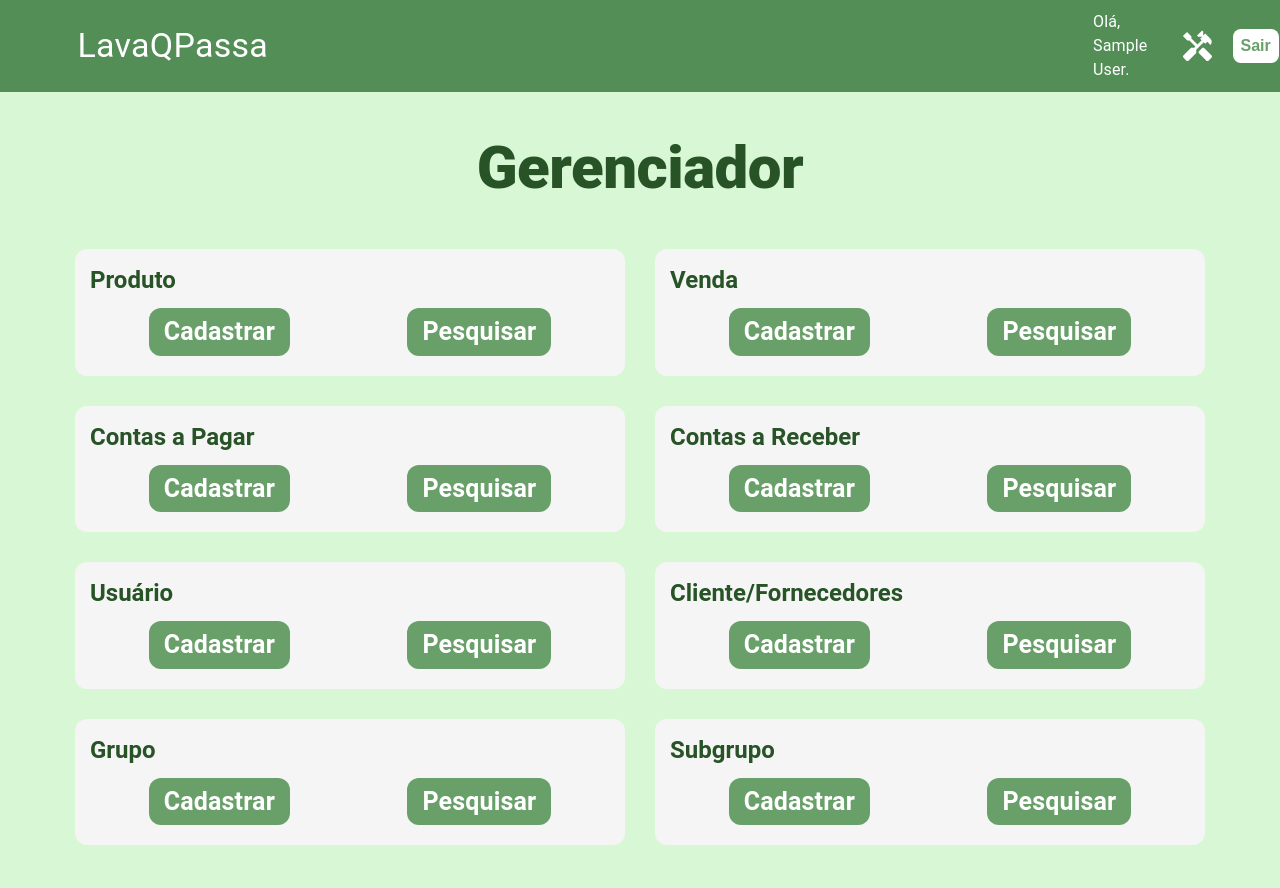
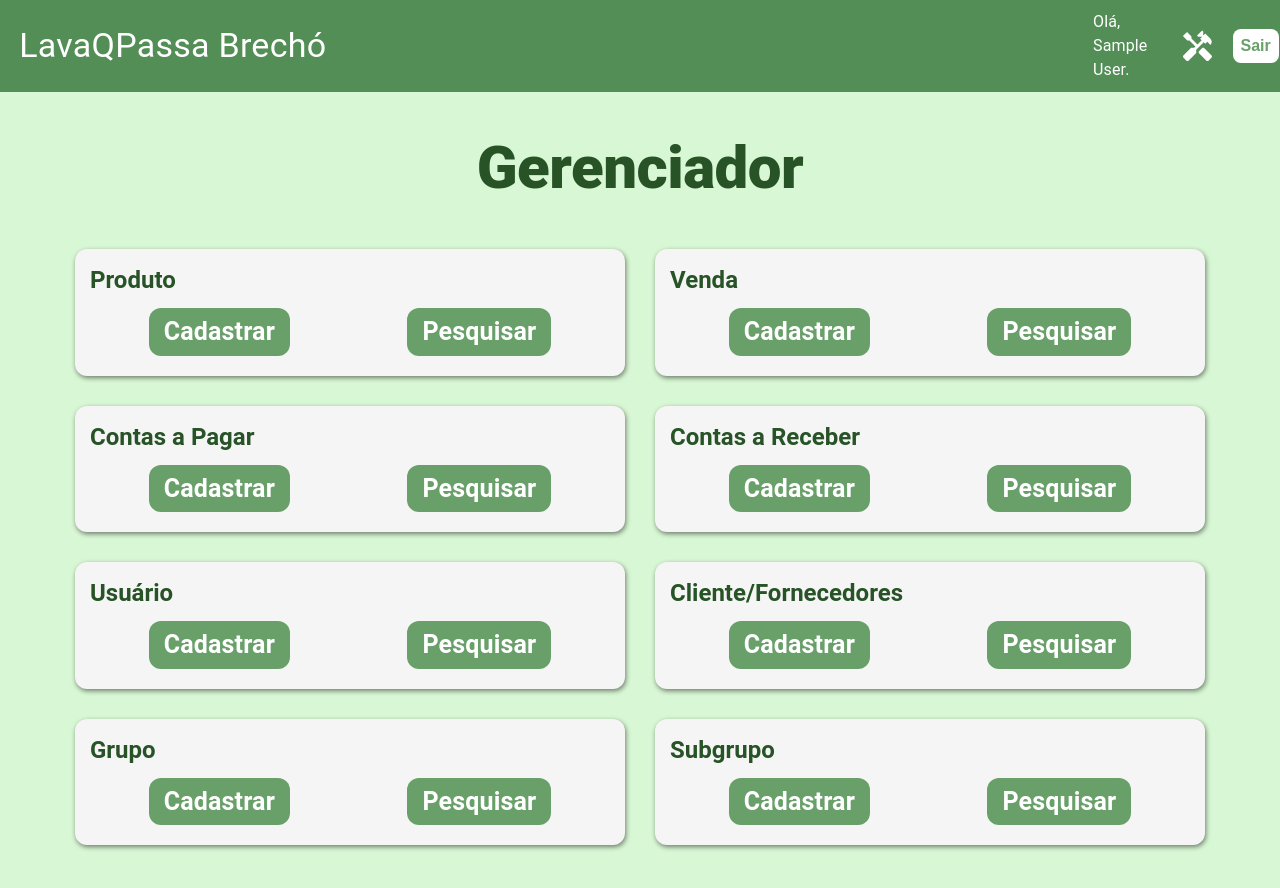
Before and after one commit to LucianoDuarteRosa/LavaQPassa, a React (Vite) app in the folder FrontEnd/: page /manager in a window 1280 px wide. Built offline with nearby package versions, Linux system fonts and the light colour scheme; sample sign-in values are in the browser's storage.

Commit message:
Acerto do css do manager

```diff
--- a/FrontEnd/src/components/navbar.jsx
+++ b/FrontEnd/src/components/navbar.jsx
@@ -44,7 +44,7 @@ export default function Navbar() {
               textDecoration: 'none',
             }}
           >
-            LavaQPassa
+            LavaQPassa Brechó
           </Link>
         </Typography>
         {user && (
--- a/FrontEnd/src/styles/index.css
+++ b/FrontEnd/src/styles/index.css
@@ -148,7 +148,6 @@ body {
     padding: 20px;
     background-color: var(--box-manager);
     border-radius: 12px;
-    box-shadow: 0 4px 8px rgba(0, 0, 0, 0.1);
 }
 
 /*----------------------------------------------------*/
@@ -242,10 +241,10 @@ body {
     padding: 15px 15px 20px 15px;
     margin: 15px;
     background-color: var(--box-manager) !important;
-    box-shadow: none !important;
     border-radius: 12px !important;
     color: var(--font-color-dark) !important;
     width: 550px;
+    box-shadow: 1px 2px 5px #0303037e!important;
 }
 
 .box-manage-main {
```
